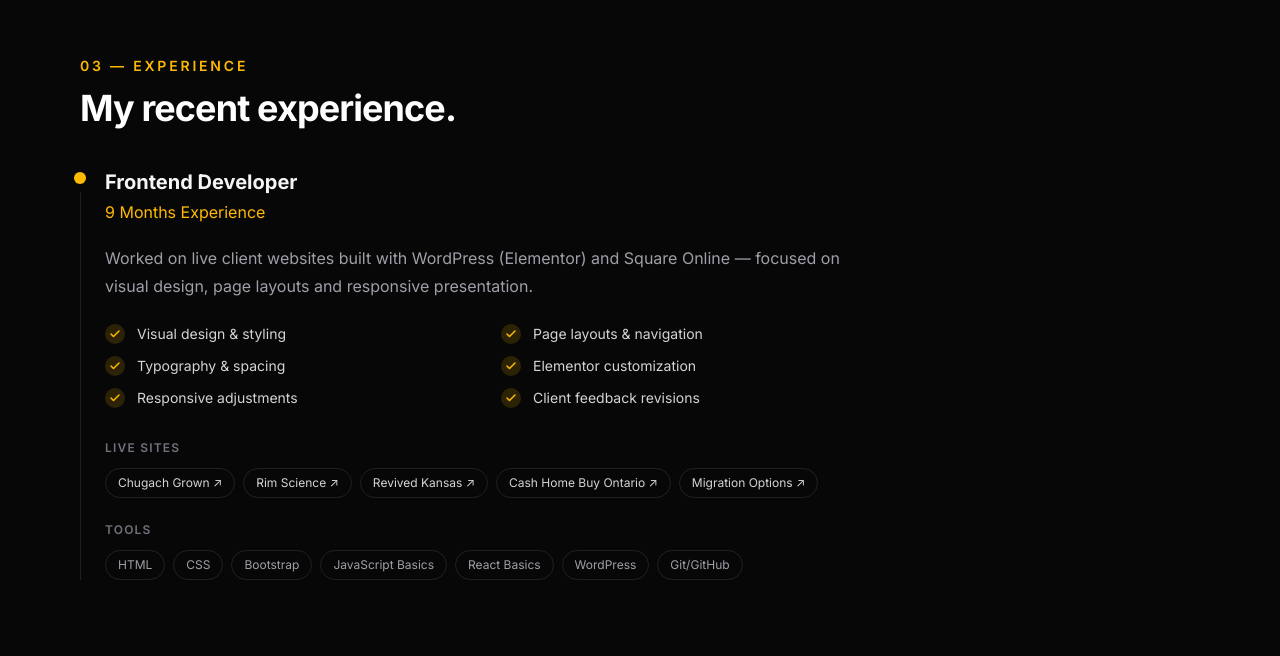
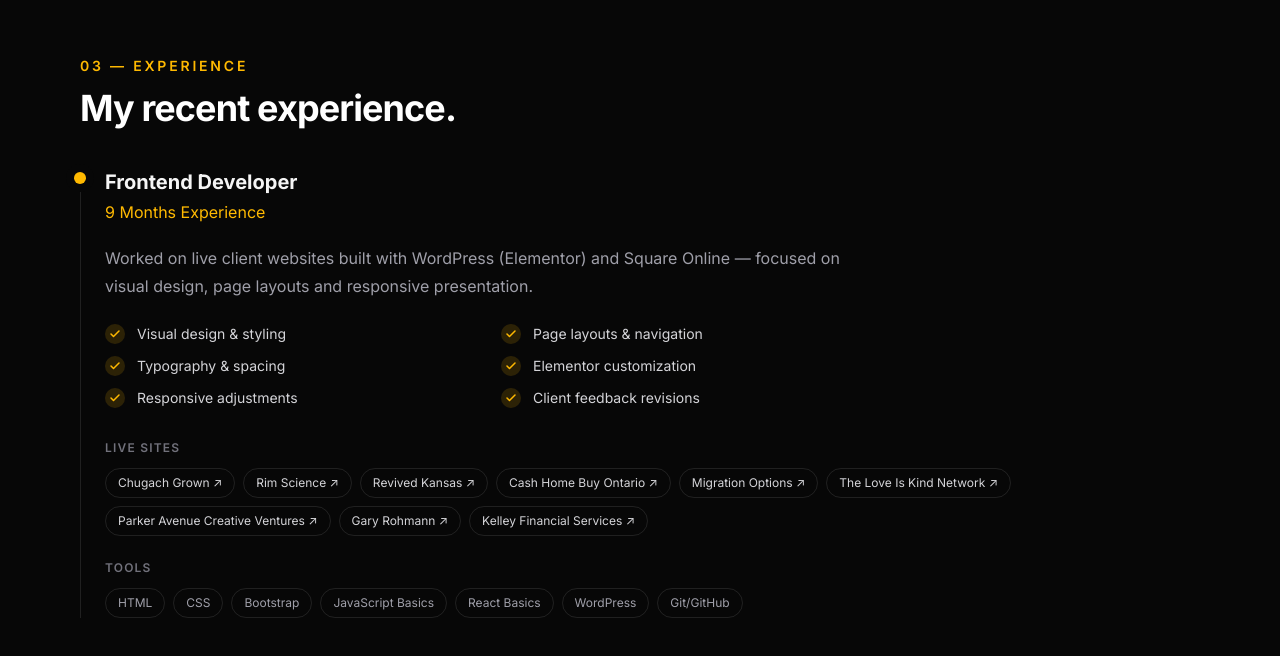
Before and after one commit to Babita-Dhiman/Portfolio, a React (Vite) app: page / in a window 1280 px wide. Shown: the part 2108-2764 px from the top of the page. Built offline with nearby package versions, Linux system fonts and the light colour scheme.

Commit message:
Add 4 new client projects (Love Is Kind, Parker Avenue, Gary Rohmann, Kelley Financial)

```diff
--- a/src/data/projects.js
+++ b/src/data/projects.js
@@ -67,4 +67,56 @@ export const projects = [
     tag: "AU • Consultancy",
     accent: "from-rose-500/30 to-pink-500/10",
   },
+  {
+    title: "The Love Is Kind Network",
+    category: "WordPress",
+    live: "https://theloveiskindnetwork.com/",
+    summary: "Beaver Builder page builds and responsive styling for a community network site.",
+    points: [
+      "Built and styled pages using WordPress and Beaver Builder.",
+      "Focused on clean layouts, responsive design and consistent visual presentation.",
+    ],
+    tech: ["WordPress", "Beaver Builder", "Responsive Design"],
+    tag: "Beaver Builder",
+    accent: "from-fuchsia-500/30 to-purple-500/10",
+  },
+  {
+    title: "Parker Avenue Creative Ventures",
+    category: "Wix",
+    live: "https://www.parkeravenuecreativeventures.com/",
+    summary: "Wix site layout, content presentation and responsive adjustments.",
+    points: [
+      "Worked on website layout and visual presentation in Wix.",
+      "Refined sections, spacing and responsive appearance across devices.",
+    ],
+    tech: ["Wix", "Visual Design", "Responsive Layout"],
+    tag: "Creative",
+    accent: "from-cyan-500/30 to-blue-500/10",
+  },
+  {
+    title: "Gary Rohmann",
+    category: "WordPress",
+    live: "https://garyrohmann.com/",
+    summary: "Beaver Builder styling and page layout for a professional profile site.",
+    points: [
+      "Styled pages and sections using WordPress and Beaver Builder.",
+      "Focused on clean typography, spacing and responsive layouts.",
+    ],
+    tech: ["WordPress", "Beaver Builder", "Page Layout"],
+    tag: "Beaver Builder",
+    accent: "from-amber-500/30 to-orange-500/10",
+  },
+  {
+    title: "Kelley Financial Services",
+    category: "WordPress",
+    live: "https://kelleyfinancialservices.com/",
+    summary: "Beaver Builder service pages and responsive layout for a financial services site.",
+    points: [
+      "Worked on service and content pages with WordPress and Beaver Builder.",
+      "Improved layout consistency and responsive behaviour across devices.",
+    ],
+    tech: ["WordPress", "Beaver Builder", "Responsive Layout"],
+    tag: "Beaver Builder",
+    accent: "from-teal-500/30 to-emerald-500/10",
+  },
 ];
```
